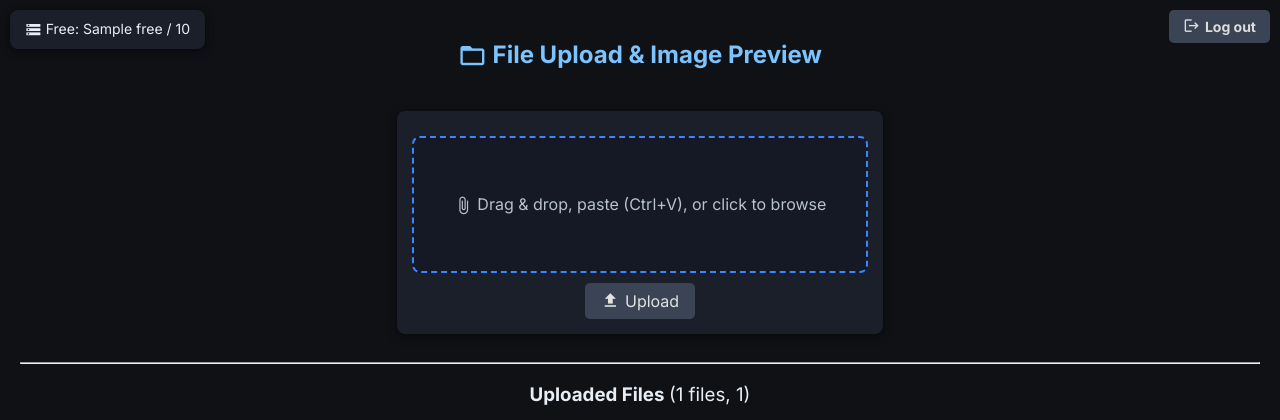
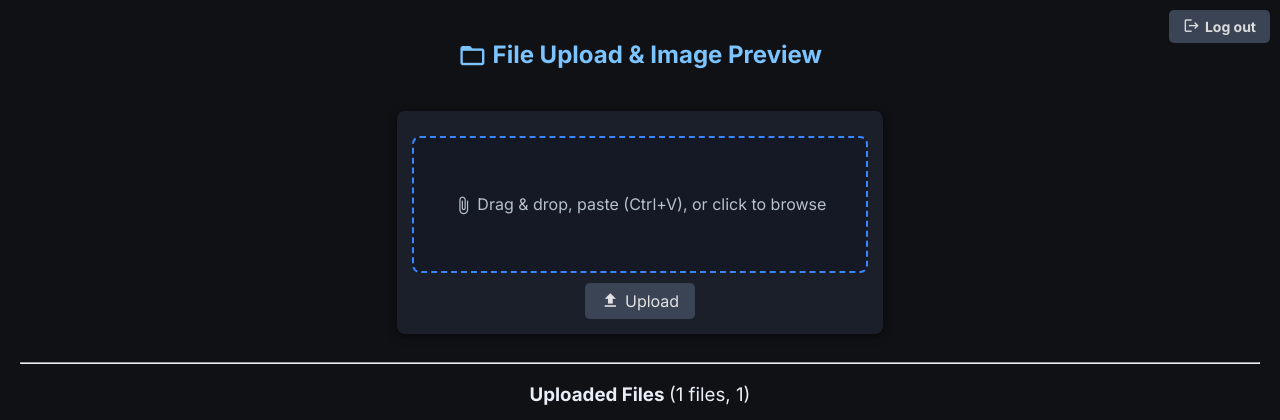
Before and after one commit to rubenyoungon/simple-fileserver-python, a Python web app: template templates/index.html in a window 1280 px wide. Shown: the top 420 px of the page. Run offline with Jinja, Linux system fonts and the light colour scheme; the template is opened without the code that fills it: most values are stand-ins (such as "Sample title", 1, 10 or a date in 2020).

Commit message:
refactor(disk-space): remove disk space monitoring and related UI elements

```diff
--- a/static/script.js
+++ b/static/script.js
@@ -360,25 +360,11 @@ function refreshFileList() {
 			document.getElementById('fileListWrapper').innerHTML = html;
 			syncDeleteAllButton();
 			alignFileNamesByRow();
-			return updateDiskSpace();
 		})
 		.catch(error => {
 			console.error('File list refresh error:', error);
 			if (error instanceof ServerBusyError) return;
 			showErrorDialog('Failed to refresh files', describeError(error));
-		});
-}
-
-function updateDiskSpace() {
-	return fetch('/api/disk-space')
-		.then(readJsonResponse)
-		.then(data => {
-			document.getElementById('freeSpace').textContent = data.free;
-		})
-		.catch(error => {
-			console.error('Disk space update error:', error);
-			if (error instanceof ServerBusyError) return;
-			showErrorDialog('Failed to update disk space', describeError(error));
 		});
 }
 
--- a/static/style.css
+++ b/static/style.css
@@ -7,19 +7,6 @@ body {
 	margin: 0;
 	padding: 20px;
 	text-align: center;
-}
-
-.disk-space-info {
-	position: fixed;
-	top: 10px;
-	left: 10px;
-	background: #1a1f29;
-	padding: 10px 15px;
-	border-radius: 8px;
-	box-shadow: 0 2px 8px rgba(0,0,0,0.6);
-	font-size: 14px;
-	z-index: 1000;
-	color: #e8eef5;
 }
 
 h2 {
--- a/templates/index.html
+++ b/templates/index.html
@@ -10,10 +10,6 @@
 </head>
 
 <body>
-	<div class="disk-space-info">
-		<span class="material-icons" aria-hidden="true">storage</span> Free: <span id="freeSpace">{{ disk_space.free }}</span> / {{ disk_space.total }}
-	</div>
-
 	<form method="POST" action="{{ url_for('logout') }}" class="logout-form">
 		<input type="hidden" name="csrf_token" value="{{ csrf_token() }}">
 		<button type="submit" class="cancel-btn"><span class="material-icons" aria-hidden="true">logout</span> Log out</button>
```
Also changed, not shown: app.py (+2 -11 lines), utils/utils.py (+0 -40 lines).
